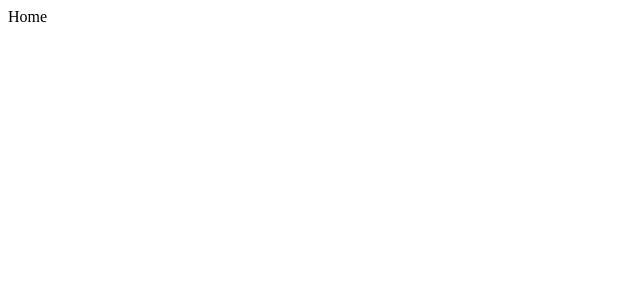
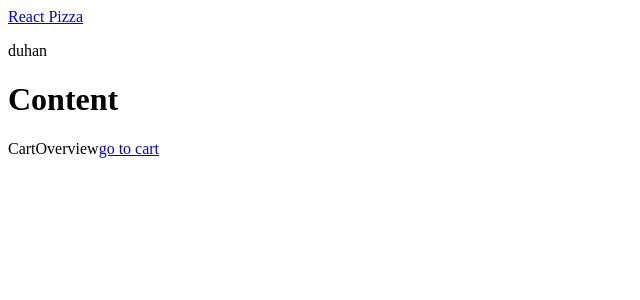
Before and after one commit to dhnozr/pizza-ordering-app, a React (Vite) app: page / in a window 1280 px wide. Shown: the top 300 px of the page, without its empty margins (0-640 px from the left). Built offline with nearby package versions, Linux system fonts and the light colour scheme.

Commit message:
refactor: Integrate AppLayout with nested routes
- Added AppLayout component to wrap all routes

- Nested Home, Menu, Cart, CreateOrder, and Order components under AppLayout

- Updated RouterProvider to use the new router configuration

```diff
--- /dev/null
+++ b/src/features/cart/CartOverview.jsx
@@ -0,0 +1,13 @@
+import React from 'react';
+import { Link } from 'react-router-dom';
+
+function CartOverview() {
+  return (
+    <div>
+      CartOverview
+      <Link to='/cart'>go to cart</Link>
+    </div>
+  );
+}
+
+export default CartOverview;
--- /dev/null
+++ b/src/ui/AppLayout.jsx
@@ -0,0 +1,17 @@
+import React from 'react';
+import Header from './Header';
+import CartOverview from '../features/cart/CartOverview';
+
+function AppLayout() {
+  return (
+    <div>
+      <Header />
+      <main>
+        <h1>Content</h1>
+      </main>
+      <CartOverview />
+    </div>
+  );
+}
+
+export default AppLayout;
--- /dev/null
+++ b/src/ui/Header.jsx
@@ -0,0 +1,13 @@
+import React from 'react';
+import { Link } from 'react-router-dom';
+
+function Header() {
+  return (
+    <div>
+      <Link to='/'>React Pizza</Link>
+      <p>duhan</p>
+    </div>
+  );
+}
+
+export default Header;
```
Also changed, not shown: src/App.jsx (+6 -2 lines).
